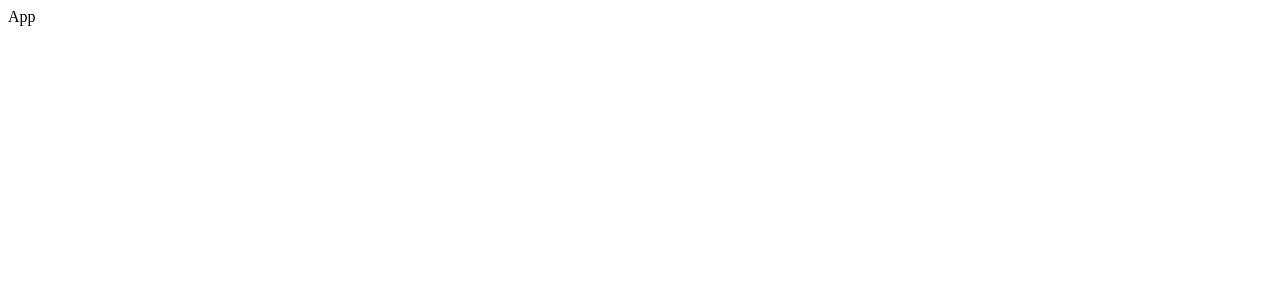
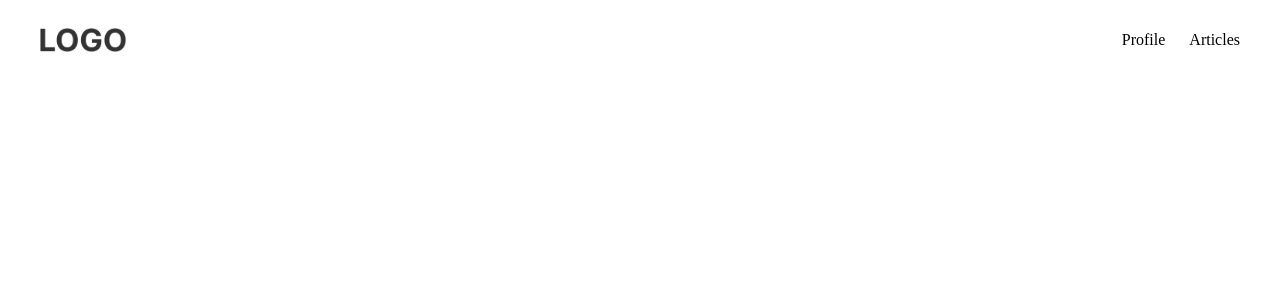
Before and after one commit to kageyamatakumu/rareTech_private_profile, a React (Create React App) app: page / in a window 1280 px wide. Shown: the top 300 px of the page. Built offline with nearby package versions, Linux system fonts and the light colour scheme.

Commit message:
ヘッダー部分を作成

```diff
--- a/src/App.tsx
+++ b/src/App.tsx
@@ -1,7 +1,15 @@
 import React from 'react'
+import { headerMenu } from './data/header/headerMenu'
+import { headerLogo } from './data/header/headerLogo'
 
-export default function App() {
+import { Header } from './components/Header'
+
+import '../src/styles/app.css'
+
+export const App: React.FC = () => {
   return (
-    <div>App</div>
+    <div className='page-wrapper'>
+      <Header menu={headerMenu} logo={headerLogo}/>
+    </div>
   )
 }
--- /dev/null
+++ b/src/components/Header.tsx
@@ -0,0 +1,28 @@
+import React from 'react'
+import { HeaderMenu } from '../types/header/headerMenu'
+
+
+import '../styles/header.css'
+import { HeaderLogo } from '../types/header/headerLogo';
+
+
+/** プロパティの型定義 */
+type HeaderProps = {
+  menu: HeaderMenu[];
+  logo: HeaderLogo;
+}
+
+export const Header: React.FC<HeaderProps> = ({menu, logo}) => {
+  return (
+    <header className='header'>
+      <img src={`/assets/${logo.name}`} alt={logo.alt} className='headerLogo'/>
+      <nav>
+        <ul className='headerUl'>
+          {menu.map((item) => (
+            <li key={item.id}><a href={`#${item.id}`}>{item.name}</a></li>
+          ))}
+        </ul>
+      </nav>
+    </header>
+  )
+}
--- /dev/null
+++ b/src/data/header/headerLogo.ts
@@ -0,0 +1,7 @@
+import { HeaderLogo } from "../../types/header/headerLogo";
+
+/** ヘッダーのロゴ */
+export const headerLogo: HeaderLogo = {
+  name: 'logo.png',
+  alt: 'ロゴ'
+}
--- a/src/data/headerMenu.ts
+++ b/src/data/header/headerMenu.ts
@@ -1,6 +1,6 @@
-import { HeaderMenu } from "../types/headerMenu";
+import { HeaderMenu } from "../../types/header/headerMenu";
 
-// ヘッダーメニュー項目データ
+/** ヘッダーメニュー項目データ */
 export const headerMenu: HeaderMenu[] = [
   { id: "profile", name: "Profile", links: "#profile" },
   { id: "articles", name: "Articles", links: "#articles" },
--- a/src/data/profile.ts
+++ b/src/data/profile.ts
@@ -1,10 +1,10 @@
-import { Profile } from "../types/profile";
+import { Profile } from "../types/Profile";
 
-// 自己紹介データ
+/** 自己紹介データ */
 export const profile: Profile = {
   image: "profile.png",
   name: "TARO RARETECH",
   birthPlace: "東京都",
   hobby: "アプリ開発, 散歩(公園を中心に都内を歩きまわっています)",
-  skils: ["Python", "Django", "JavaScript", "React", "AWS", "GCP"],
+  skills: ["Python", "Django", "JavaScript", "React", "AWS", "GCP"],
 }
--- a/src/index.tsx
+++ b/src/index.tsx
@@ -1,6 +1,6 @@
 import React from 'react';
 import ReactDOM from 'react-dom/client';
-import App from './App';
+import { App } from './App';
 
 const root = ReactDOM.createRoot(
   document.getElementById('root') as HTMLElement
--- /dev/null
+++ b/src/styles/app.css
@@ -0,0 +1,31 @@
+/*-------------------------------------------
+	共通部分
+  -------------------------------------------*/
+  * {
+    margin: 0;
+    padding: 0;
+    box-sizing: border-box;
+  }
+
+  li {
+    list-style: none;
+  }
+
+  a {
+    text-decoration: none;
+    color: #000000;
+  }
+
+  a:hover {
+    opacity: 0.7;
+  }
+
+  /*-------------------------------------------
+    ページ全体
+    -------------------------------------------*/
+  .page-wrapper {
+    width: 100%;
+    padding: 0 40px;
+    max-width: 1280px;
+    margin: 0 auto;
+  }
--- /dev/null
+++ b/src/styles/header.css
@@ -0,0 +1,20 @@
+/*-------------------------------------------
+  ヘッダー
+  -------------------------------------------*/
+
+.header {
+  display: flex;
+  align-items: center;
+  justify-content: space-between;
+  height: 80px;
+  width: 100%;
+}
+
+.headerLogo {
+  height: 24px;
+}
+
+.headerUl {
+  display: flex;
+  gap: 24px;
+}
--- a/src/types/Profile.d.ts
+++ b/src/types/Profile.d.ts
@@ -3,5 +3,5 @@ export type Profile = {
   name: string;
   birthPlace: string;
   hobby: string;
-  skils: string[];
+  skills: string[];
 }
--- /dev/null
+++ b/src/types/header/headerLogo.d.ts
@@ -0,0 +1,4 @@
+export type HeaderLogo = {
+  name: string;
+  alt: string;
+}
```
Also changed, not shown: src/types/header/headerMenu.d.ts (line endings or trailing spaces).
